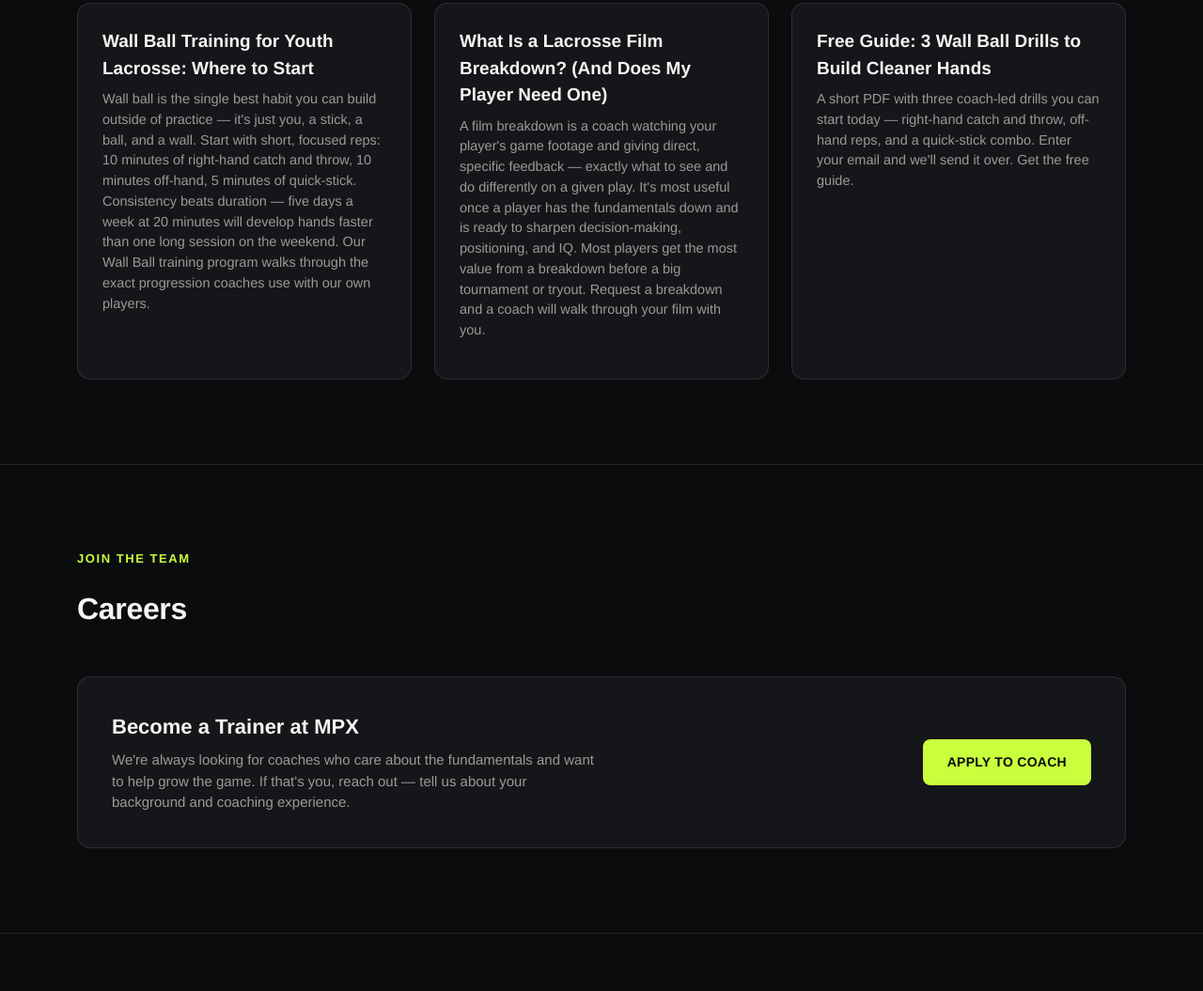
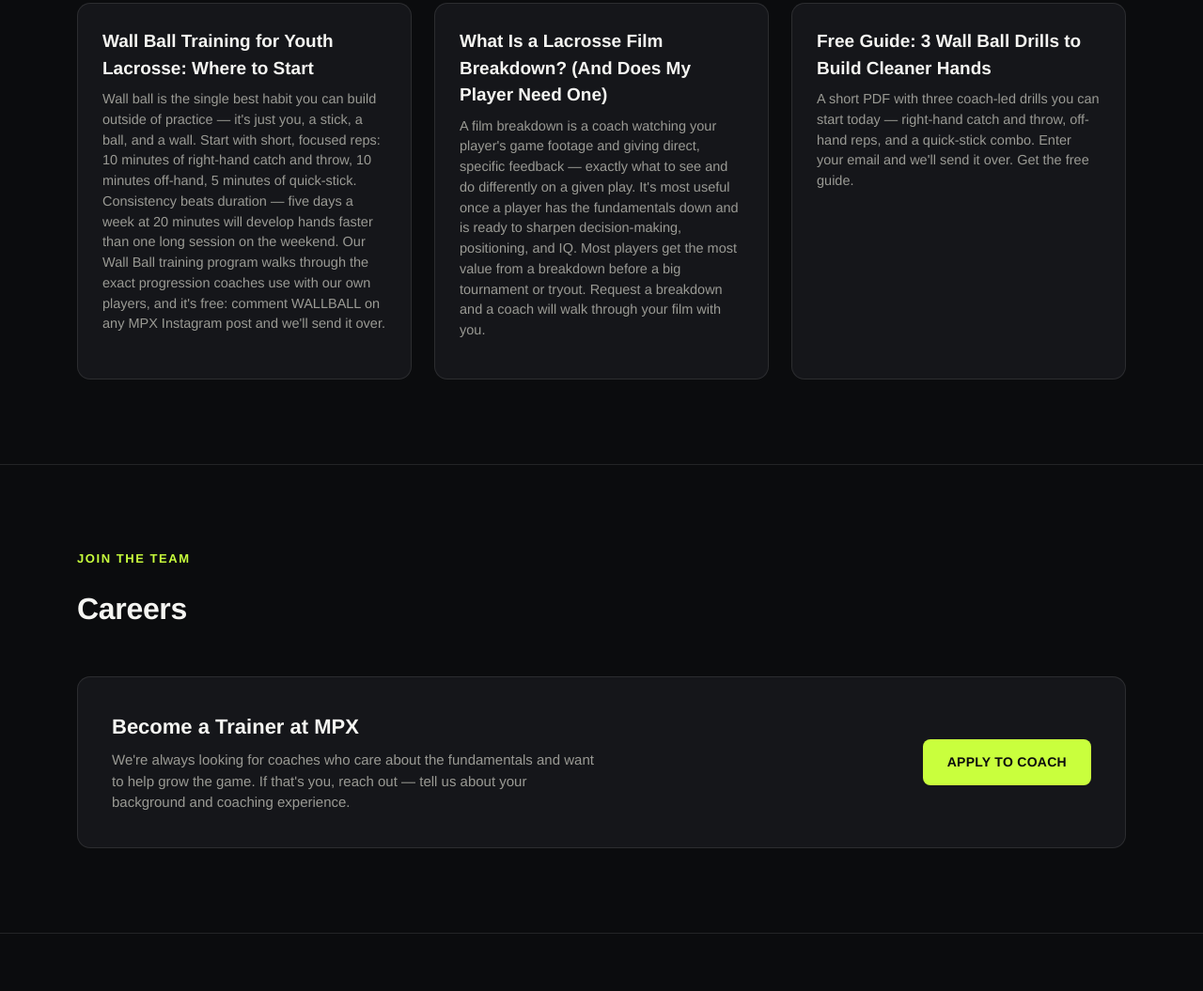
Before and after one commit to pmensonp/mpx-training, a plain HTML site: page training.html in a window 1280 px wide. Shown: the part 3105-4160 px from the top of the page at 94% size. Drawn offline with Linux system fonts and the light colour scheme.

Commit message:
Training page: Wall Ball program is free via IG comment

```diff
--- a/training.html
+++ b/training.html
@@ -201,7 +201,7 @@
 
 <div class="group-card">
 <h3>Wall Ball Training for Youth Lacrosse: Where to Start</h3>
-<p>Wall ball is the single best habit you can build outside of practice — it's just you, a stick, a ball, and a wall. Start with short, focused reps: 10 minutes of right-hand catch and throw, 10 minutes off-hand, 5 minutes of quick-stick. Consistency beats duration — five days a week at 20 minutes will develop hands faster than one long session on the weekend. Our <a href="shop.html">Wall Ball training program</a> walks through the exact progression coaches use with our own players.</p>
+<p>Wall ball is the single best habit you can build outside of practice — it's just you, a stick, a ball, and a wall. Start with short, focused reps: 10 minutes of right-hand catch and throw, 10 minutes off-hand, 5 minutes of quick-stick. Consistency beats duration — five days a week at 20 minutes will develop hands faster than one long session on the weekend. Our Wall Ball training program walks through the exact progression coaches use with our own players, and it's free: comment WALLBALL on any <a href="https://instagram.com/mpxlacrossetraining">MPX Instagram post</a> and we'll send it over.</p>
 </div>
 
 <div class="group-card">
```
